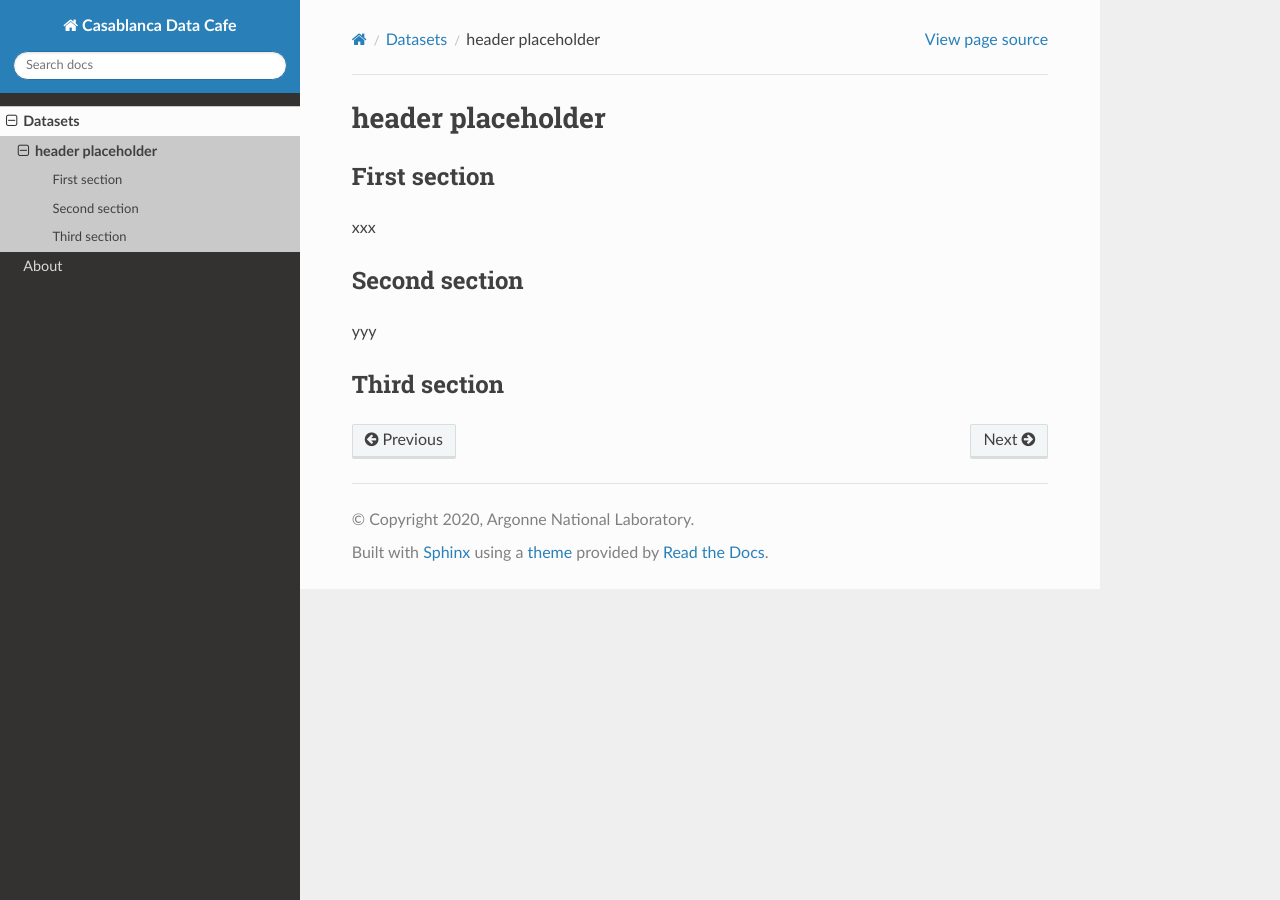
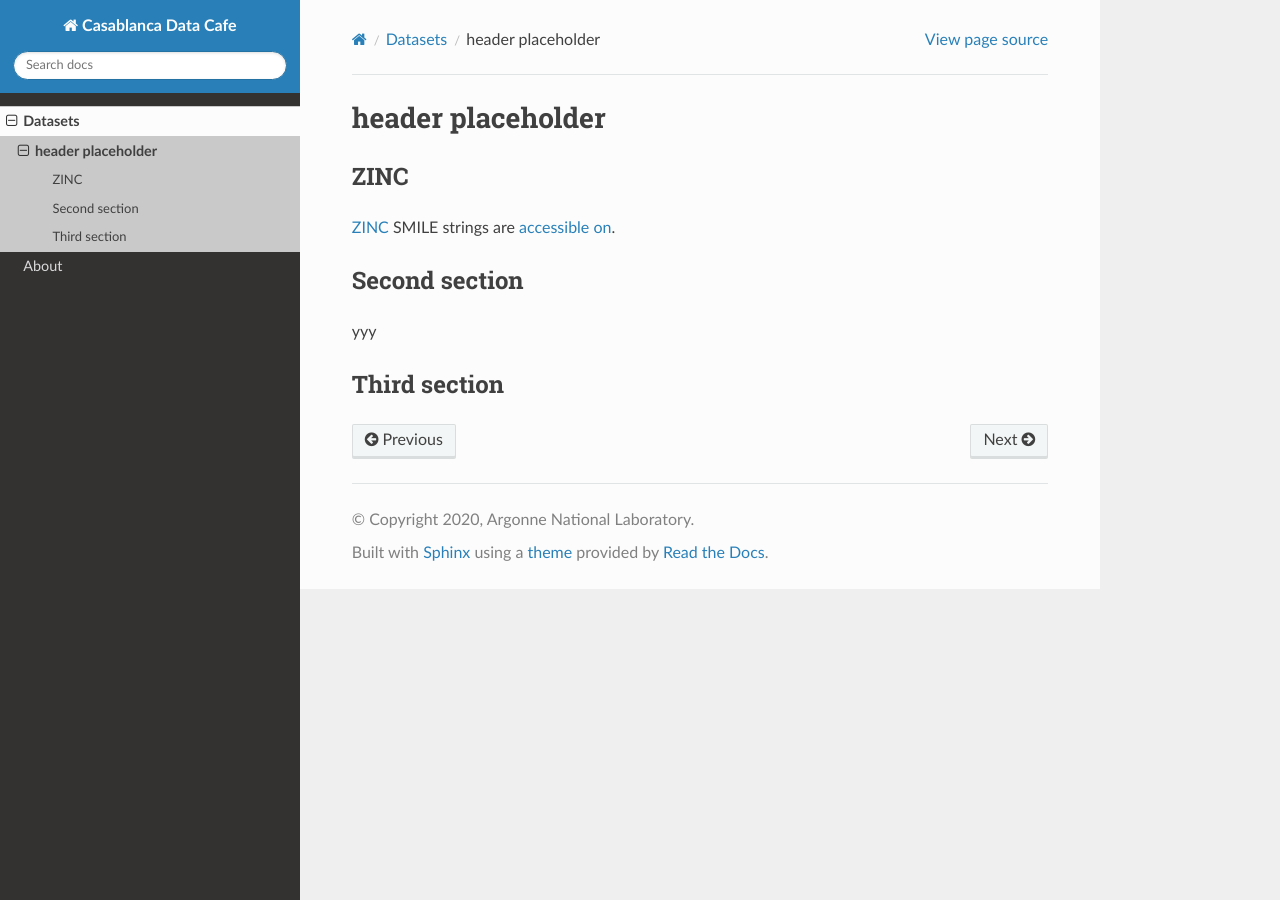
Before and after one commit to 2019-ncovgroup/2019-nCoVdata, a Sphinx documentation site: the page built from docs/data/docs.data.insitu.rst, in a window 1280 px wide. Built offline with Sphinx 7.4.7 and the Read the Docs theme 2.0.0, drawn with Linux system fonts in a browser that asks for light colours.

Commit message:
added ZINC

```diff
--- a/docs/data/docs.data.insitu.rst
+++ b/docs/data/docs.data.insitu.rst
@@ -1,10 +1,12 @@
 header placeholder
 ------------------
 
-First section
+ZINC
 ~~~~~~~~~~~~~
 
-xxx
+`ZINC <http://zinc.docking.org/>`_ SMILE strings are
+`accessible on <https://2019-ncov.e.globus.org/databases/ZINC/index.html>`_.
+
 
 Second section
 ~~~~~~~~~~~~~~
```
